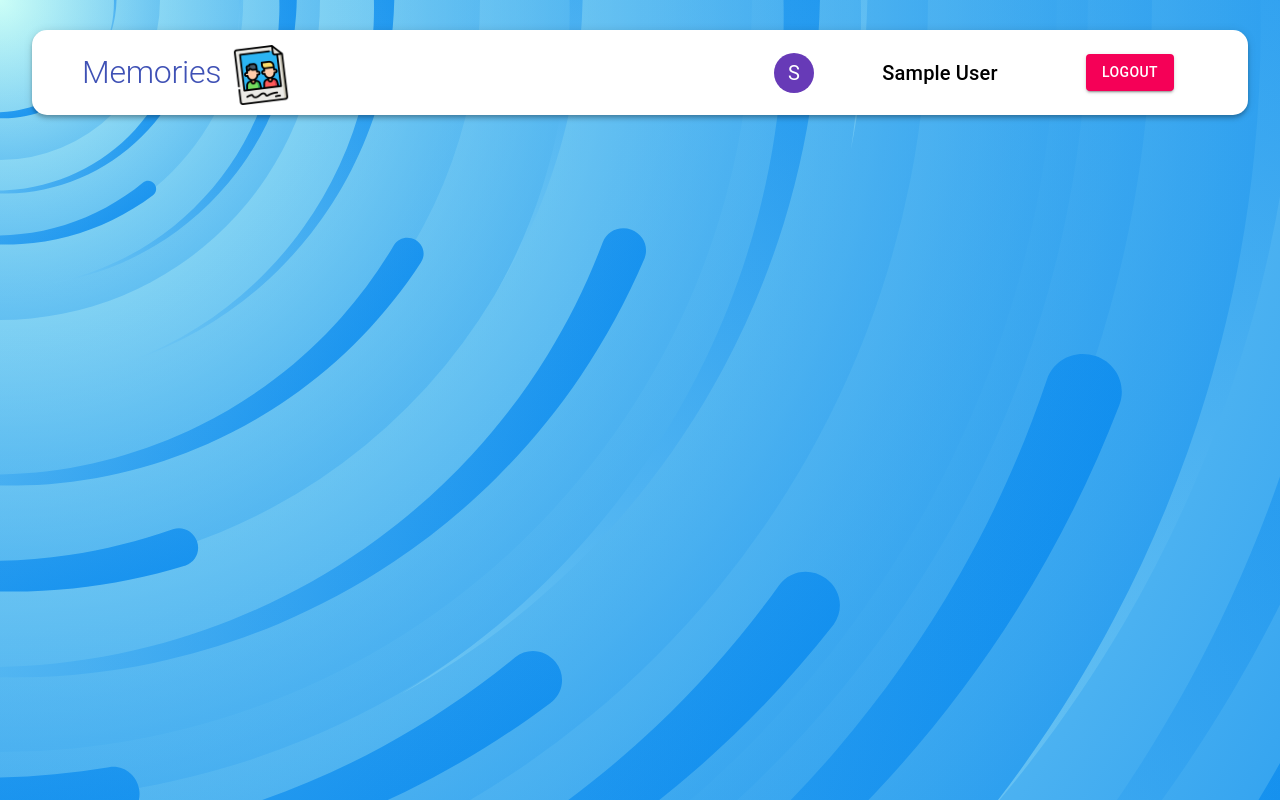
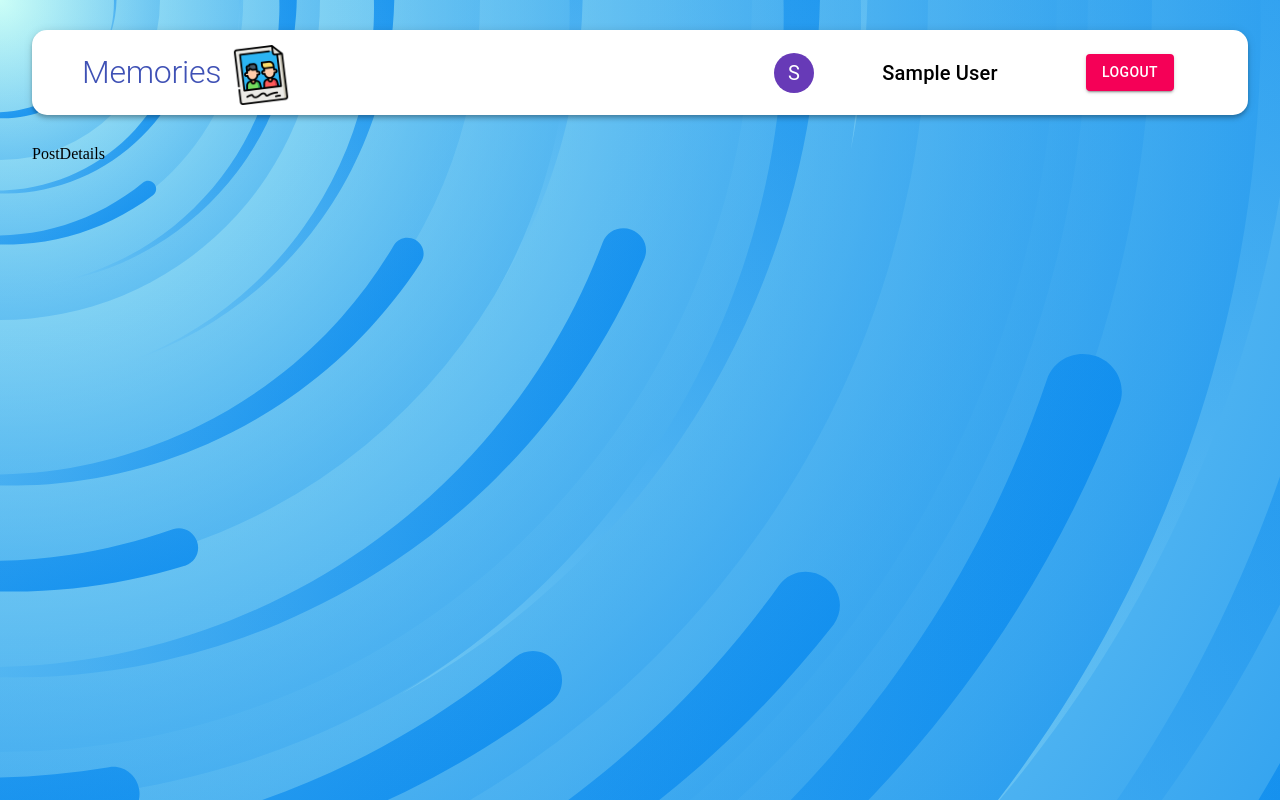
Before and after one commit to peterk6e/mern-memories, a React (Create React App) app in the folder client/: page /posts/1 in a window 1280 px wide. Built offline with nearby package versions, Linux system fonts and the light colour scheme; no server answers; sample sign-in values are in the browser's storage.

Commit message:
add redirection to routes

```diff
--- a/client/package.json
+++ b/client/package.json
@@ -6,6 +6,7 @@
   "dependencies": {
     "@material-ui/core": "^4.12.4",
     "@material-ui/icons": "^4.11.3",
+    "@material-ui/lab": "^4.0.0-alpha.61",
     "@react-oauth/google": "^0.2.6",
     "@testing-library/jest-dom": "^4.2.4",
     "@testing-library/react": "^9.3.2",
--- a/client/src/App.jsx
+++ b/client/src/App.jsx
@@ -1,21 +1,30 @@
 import React from "react"
 import { Container } from "@material-ui/core"
-import { BrowserRouter, Route, Routes } from "react-router-dom"
+import { BrowserRouter, Route, Routes, Navigate } from "react-router-dom"
 import { GoogleOAuthProvider } from "@react-oauth/google"
 
 import Navbar from "./components/Navbar/Navbar"
 import Home from "./components/Home/Home"
 import Auth from "./components/Auth/Auth"
+import PostDetails from "./components/Posts/PostDetails/PostDetails"
 
 const App = () => {
+  const user = JSON.parse(localStorage.getItem("profile"))
+
   return (
     <GoogleOAuthProvider clientId={process.env.REACT_APP_GOOGLE_CLIENT_ID}>
       <BrowserRouter>
-        <Container maxwidth='lg'>
+        <Container maxwidth='xl'>
           <Navbar />
           <Routes>
-            <Route path='/' element={<Home />} />
-            <Route path='/auth' element={<Auth />} />
+            <Route path='/' element={<Navigate to='/posts' />} />
+            <Route path='/posts' element={<Home />} />
+            <Route path='/posts/search' element={<Home />} />
+            <Route path='/posts/:id' element={<PostDetails />} />
+            <Route
+              path='/auth'
+              element={!user ? <Auth /> : <Navigate to='/posts' replace />}
+            />
           </Routes>
         </Container>
       </BrowserRouter>
--- a/client/src/components/Home/Home.js
+++ b/client/src/components/Home/Home.js
@@ -1,9 +1,10 @@
 import React, {useState, useEffect} from "react"
-import { Grow, Grid, Container } from "@material-ui/core"
+import { Grow, Grid, Container, Paper } from "@material-ui/core"
 import { useDispatch } from "react-redux"
 
 import Form from "../Form/Form"
 import Posts from "../Posts/Posts"
+import Paginate from "../Pagination/Pagination"
 
 import { getPosts } from "../../actions/posts"
 import useStyles from "../../styles"
@@ -32,6 +33,11 @@ const Home = () => {
           </Grid>
           <Grid item xs={12} sm={4}>
             <Form currentId={currentId} setCurrentId={setCurrentId} />
+      <Paper elevation={6}>
+      <Paginate
+
+      />
+      </Paper>
           </Grid>
         </Grid>
       </Container>
--- /dev/null
+++ b/client/src/components/Posts/PostDetails/PostDetails.jsx
@@ -0,0 +1,9 @@
+import React from 'react'
+
+const PostDetails = () => {
+  return (
+    <div>PostDetails</div>
+  )
+}
+
+export default PostDetails
```
Also changed, not shown: 2 other files (tests, documents, lock files or other folders).
